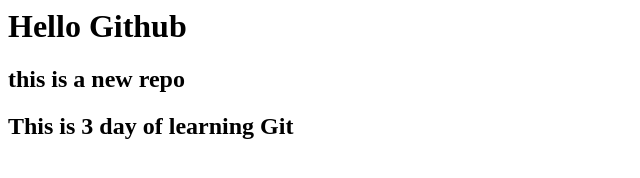
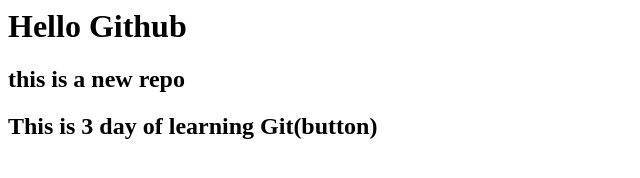
Before and after one commit to dalaipooja/LocalRepo, a plain HTML site: page index.html in a window 1280 px wide. Shown: the whole page, without its empty margins (0-640 px from the left). Drawn offline with Linux system fonts and the light colour scheme.

```diff
--- a/index.html
+++ b/index.html
@@ -1,4 +1,4 @@
 <p><h1>Hello Github</h1>
 <h2>this is a new repo</h2>
 </p>
-<h2>This is 3 day of learning Git</h2>
+<h2>This is 3 day of learning Git(button)</h2>
```
